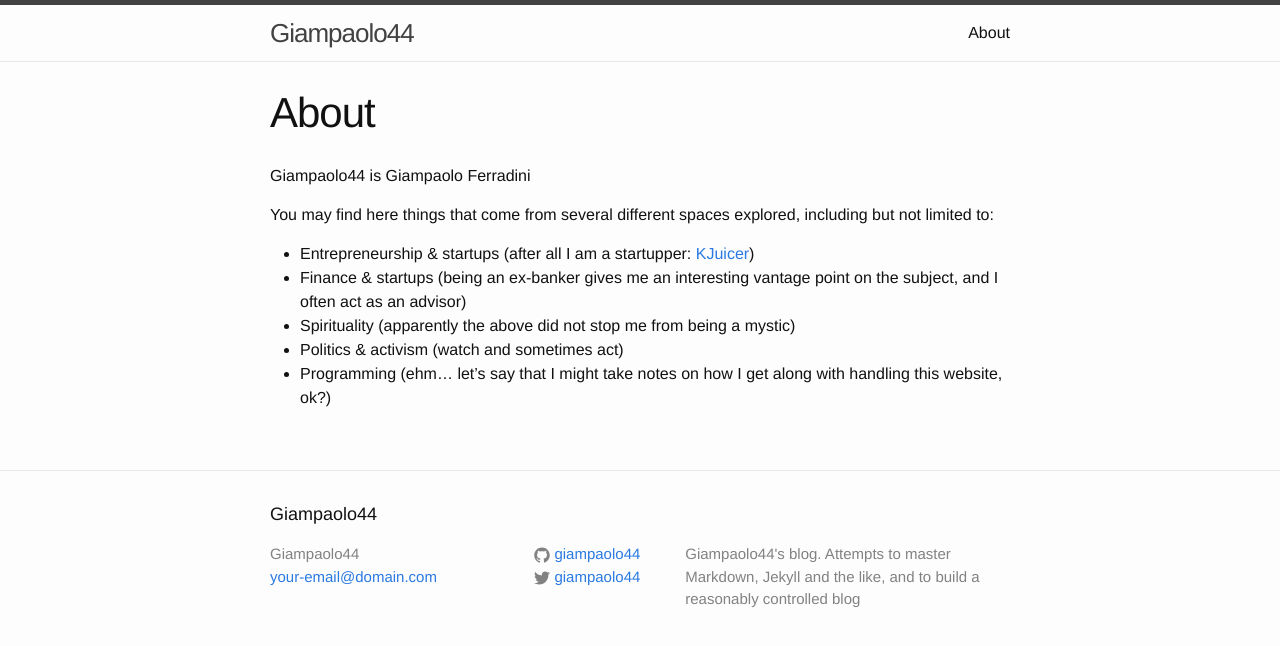
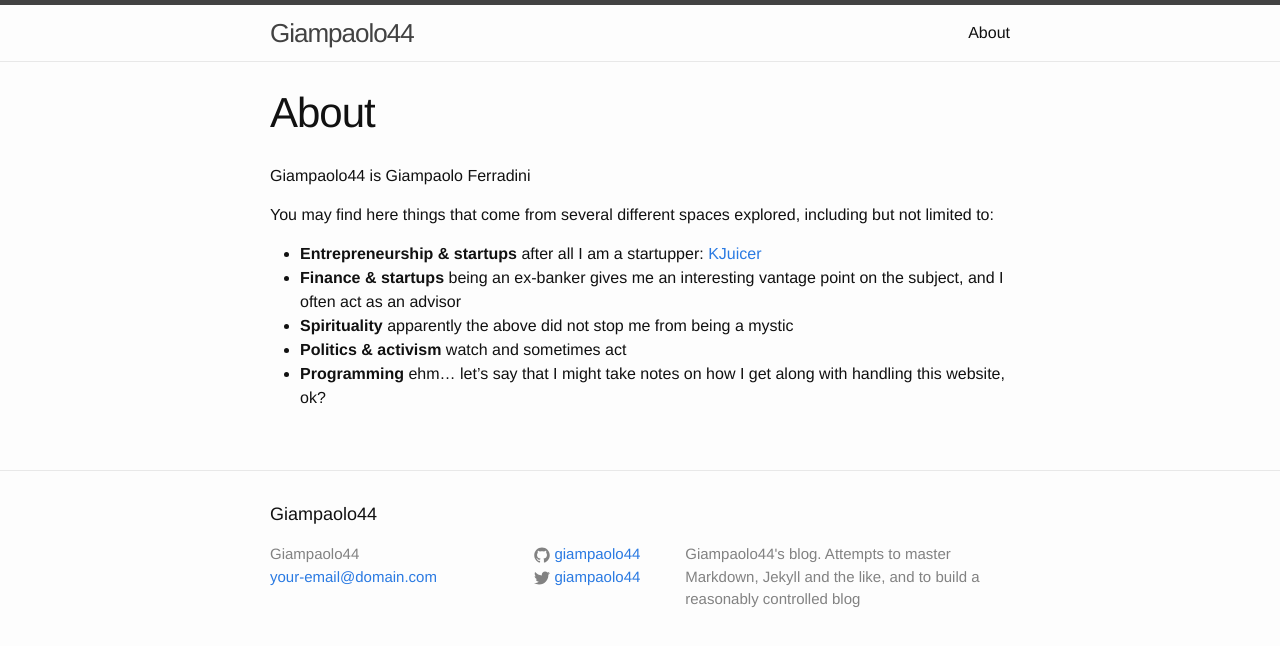
Before and after one commit to giampaolo44/giampaolo44.github.io, a Jekyll site: the page built from about.md, in a window 1280 px wide. Shown: the top 646 px of the page. Built offline with Jekyll 4.4.1, drawn with Linux system fonts in a browser that asks for light colours.

```diff
--- a/about.md
+++ b/about.md
@@ -8,11 +8,11 @@ Giampaolo44 is Giampaolo Ferradini
 
 
 You may find here things that come from several different spaces explored, including but not limited to:
-* Entrepreneurship & startups (after all I am a startupper: [KJuicer][tag-KJ])
-* Finance & startups (being an ex-banker gives me an interesting vantage point on the subject, and I often act as an advisor)
-* Spirituality (apparently the above did not stop me from being a mystic)
-* Politics & activism (watch and sometimes act)
-* Programming (ehm... let's say that I might take notes on how I get along with handling this website, ok?)
+* **Entrepreneurship & startups** after all I am a startupper: [KJuicer][tag-KJ]
+* **Finance & startups** being an ex-banker gives me an interesting vantage point on the subject, and I often act as an advisor
+* **Spirituality** apparently the above did not stop me from being a mystic
+* **Politics & activism** watch and sometimes act
+* **Programming** ehm... let's say that I might take notes on how I get along with handling this website, ok?
 
 
 [tag-KJ]: http://kjuicer.com
```
